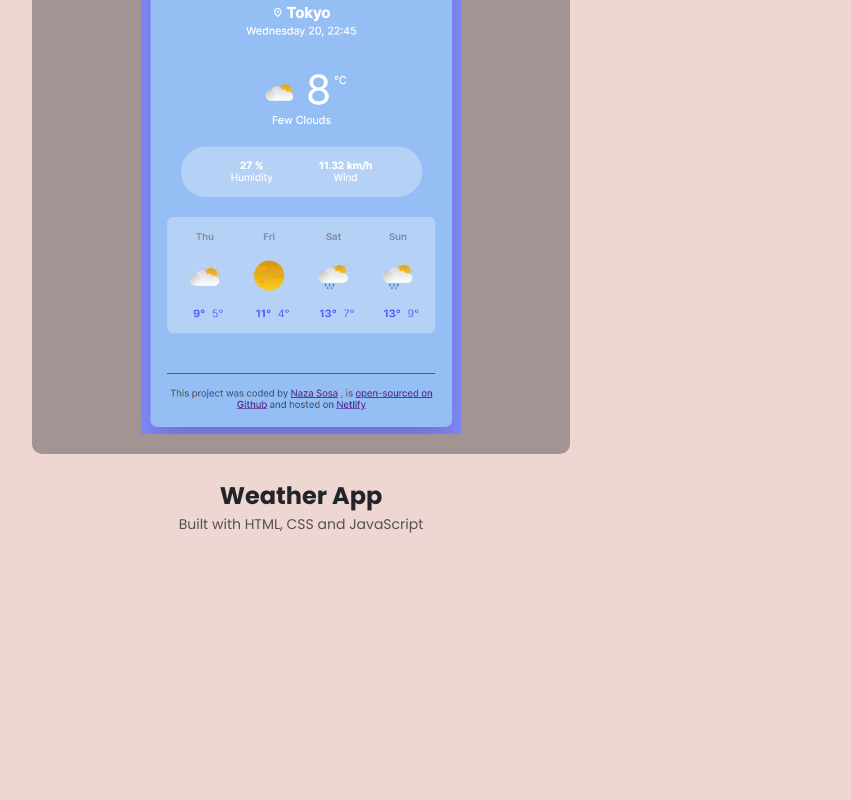
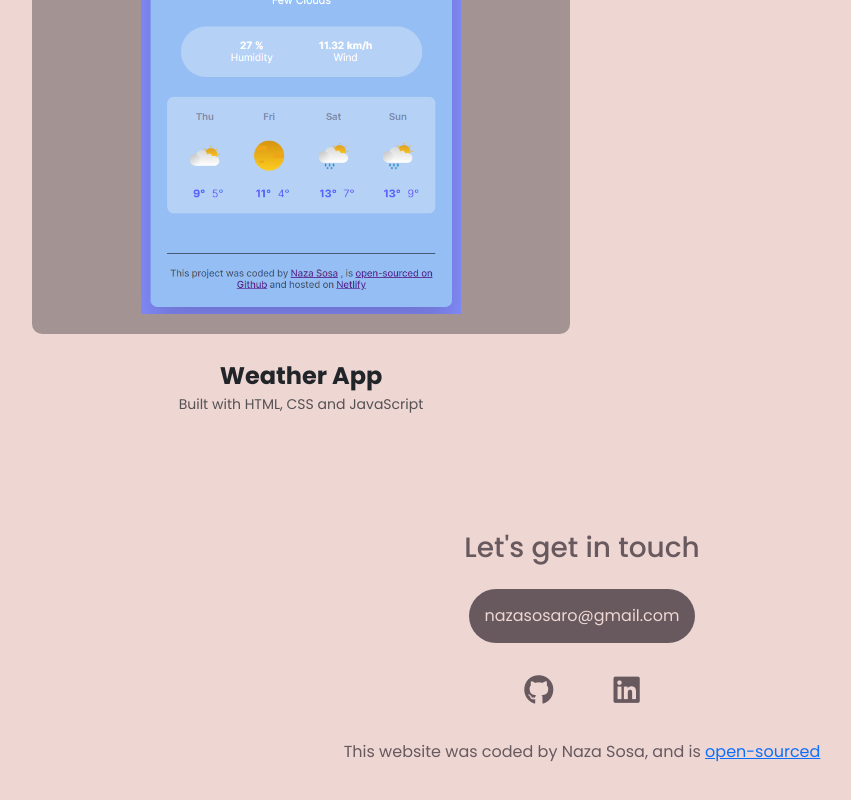
Before and after one commit to nazasosaro/portfolio-project, a plain HTML site: page html/work.html in a window 1280 px wide. Shown: the part 574-1374 px from the top of the page, without its empty margins (58-909 px from the left). Before the commit the page ends 1285 px from the top, so only its background shows below. Drawn offline with nearby package versions, Linux system fonts and the light colour scheme; a web font is replaced by a local one.

Commit message:
added the footer to work page

```diff
--- a/css/style.css
+++ b/css/style.css
@@ -100,7 +100,7 @@ footer {
 }
 
 .content-container {
-  padding: 160px 20px;
+  padding: 40px 20px;
 }
 
 .content-container h1 {
--- a/html/work.html
+++ b/html/work.html
@@ -20,6 +20,12 @@
       href="https://fonts.googleapis.com/css2?family=Playfair+Display:ital,wght@0,400..900;1,400..900&family=Poppins:ital,wght@0,100;0,200;0,300;0,400;0,500;0,600;0,700;0,800;0,900;1,100;1,200;1,300;1,400;1,500;1,600;1,700;1,800;1,900&display=swap"
       rel="stylesheet"
     />
+    <script
+      src="https://kit.fontawesome.com/2e4ca731cb.js"
+      crossorigin="anonymous"
+    ></script>
+
+    <script rel="stylesheet" src="/js/script.js" defer></script>
     <link rel="stylesheet" href="/css/style.css" />
     <title>Work | Naza Sosa</title>
   </head>
@@ -69,5 +75,38 @@
         </div>
       </div>
     </div>
+
+    <div class="container">
+      <footer id="contact">
+        <h4 class="text-center mb-4">Let's get in touch</h4>
+        <div class="d-flex justify-content-center mb-3">
+          <a
+            href="mailto:nazasosaro@gmail.com"
+            class="email-link btn"
+            role="button"
+            >nazasosaro@gmail.com
+          </a>
+        </div>
+        <div class="social-links d-flex justify-content-center">
+          <a href="https://github.com/nazasosaro" target="_blank">
+            <i class="fa-brands fa-github" onmouseover="bounce(this)"></i>
+          </a>
+          <a
+            href="https://www.linkedin.com/in/naza-sosa-395944286/"
+            target="_blank"
+          >
+            <i class="fa-brands fa-linkedin" onmouseover="bounce(this)"></i>
+          </a>
+        </div>
+        <p class="text-center mt-3">
+          This website was coded by Naza Sosa, and is
+          <a
+            href="https://github.com/nazasosaro/portfolio-project"
+            target="_blank"
+            >open-sourced</a
+          >
+        </p>
+      </footer>
+    </div>
   </body>
 </html>
```
Also changed, not shown: index.html (+3 -3 lines).
